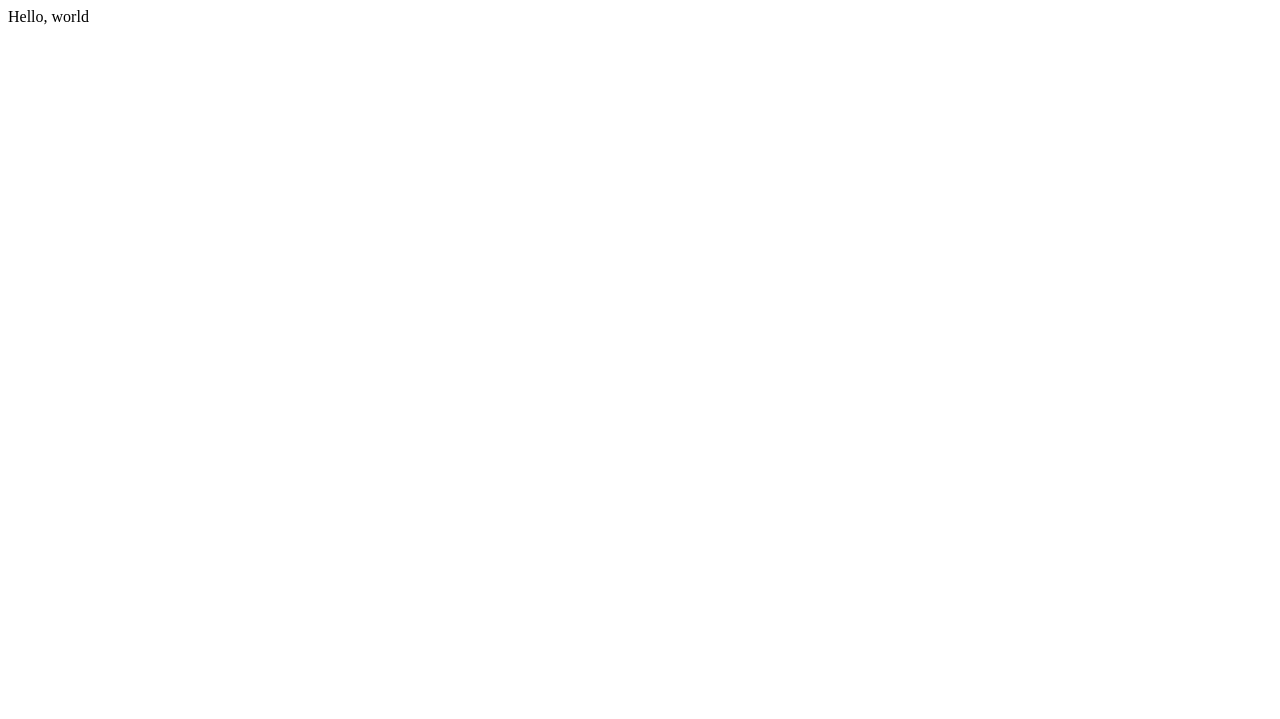
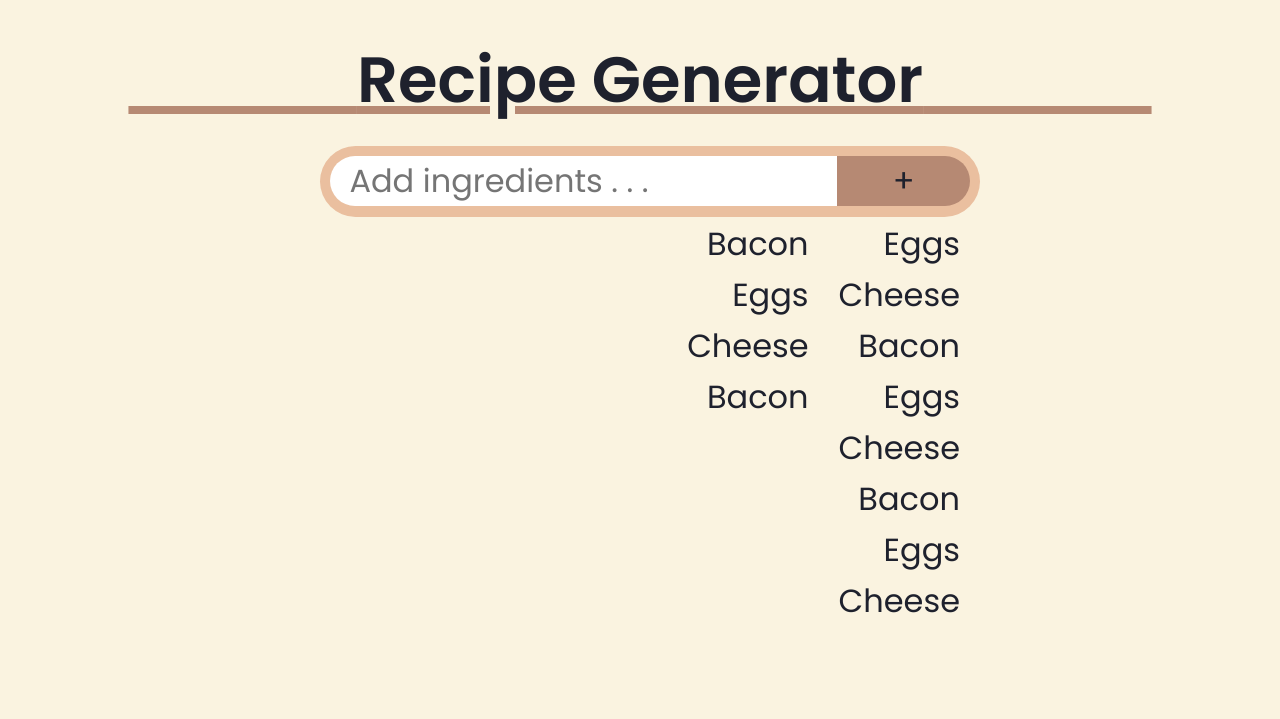
Before and after one commit to ericanderson85/RecipeGenerator, a Flask app: page / in a window 1280 px wide. Before the commit the part shown is almost empty. Shown: the top 719 px of the page. Run offline with Flask 3, Linux system fonts and the light colour scheme.

Commit message:
Create model gui

```diff
--- a/static/styles.css
+++ b/static/styles.css
@@ -0,0 +1,84 @@
+@import url('https://fonts.googleapis.com/css2?family=Poppins:wght@300;400;600&display=swap');
+
+* {
+    font-family: 'Poppins', sans-serif;
+    font-weight: 400;
+    margin: 0px;
+}
+
+body,
+html {
+    height: 90%;
+    background-color: #FAF3E0;
+    display: flex;
+    flex-direction: column;
+}
+
+.title {
+    display: block;
+    text-align: center;
+    font-size: 5vw;
+    color: #1E212D;
+    font-weight: 600;
+    text-decoration: underline;
+    text-decoration-color: #B68973;
+    text-decoration-thickness: 0.6vw;
+    padding: 2.5vw 0px 1.5vw;
+}
+
+h1 u:after,
+u:before {
+    /* Extends underline */
+    content: "\00a0\00a0\00a0\00a0\00a0\00a0\00a0\00a0\00a0\00a0\00a0\00a0\00a0\00a0\00a0";
+}
+
+#form {
+    display: flex;
+    width: 50%;
+    margin-left: 25%;
+    background-color: #EABF9F;
+    padding: 0.8vw;
+    border-radius: 40px;
+}
+
+.text-box,
+.button {
+    border: none;
+    box-sizing: border-box;
+    font-size: 2.5vw;
+    color: #1E212D;
+}
+
+.text-box {
+    width: 80%;
+    padding-left: 3%;
+    border-top-left-radius: 40px;
+    border-bottom-left-radius: 40px;
+    outline-width: 0;
+}
+
+.button {
+    width: 21%;
+    border-top-right-radius: 40px;
+    border-bottom-right-radius: 40px;
+    background-color: #B68973;
+}
+
+.ingredients {
+    width: 50%;
+    height: 70%;
+    margin-left: 25%;
+    display: flex;
+    justify-content: flex-start;
+    align-items: flex-start;
+    flex-direction: column;
+    flex-wrap: wrap-reverse;
+    align-content: flex-start;
+}
+
+.ingredient {
+    text-align: end;
+    font-size: 2.5vw;
+    color: #1E212D;
+    padding: 3px 0px 0px 30px;
+}
--- a/templates/index.html
+++ b/templates/index.html
@@ -5,10 +5,29 @@
     <meta charset="UTF-8">
     <meta name="viewport" content="width=device-width, initial-scale=1.0">
     <title>Recipe Generator</title>
+    <link rel="stylesheet" href="../static/styles.css">
 </head>
 
 <body>
-    Hello, world
+    <h1><u class="title">Recipe Generator</u></h1>
+    <form id="form">
+        <input class="text-box" type="text" placeholder="Add ingredients . . .">
+        <input class="button" type="button" value="+" onclick="">
+    </form>
+    <div class="ingredients">
+        <p class="ingredient">Eggs</p>
+        <p class="ingredient">Cheese</p>
+        <p class="ingredient">Bacon</p>
+        <p class="ingredient">Eggs</p>
+        <p class="ingredient">Cheese</p>
+        <p class="ingredient">Bacon</p>
+        <p class="ingredient">Eggs</p>
+        <p class="ingredient">Cheese</p>
+        <p class="ingredient">Bacon</p>
+        <p class="ingredient">Eggs</p>
+        <p class="ingredient">Cheese</p>
+        <p class="ingredient">Bacon</p>
+    </div>
 </body>
 
 </html>
```
